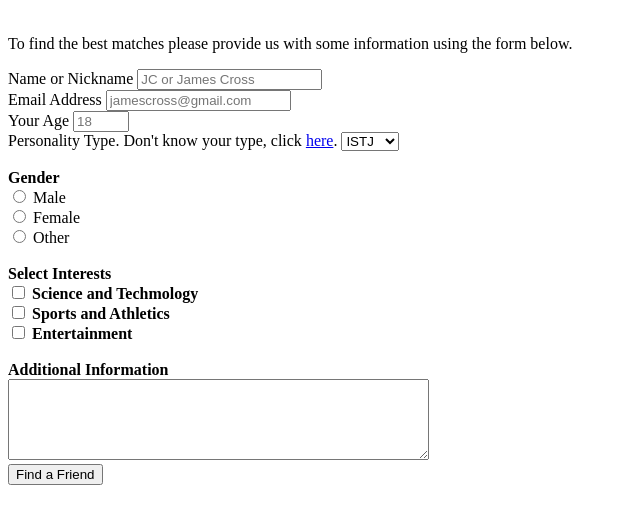
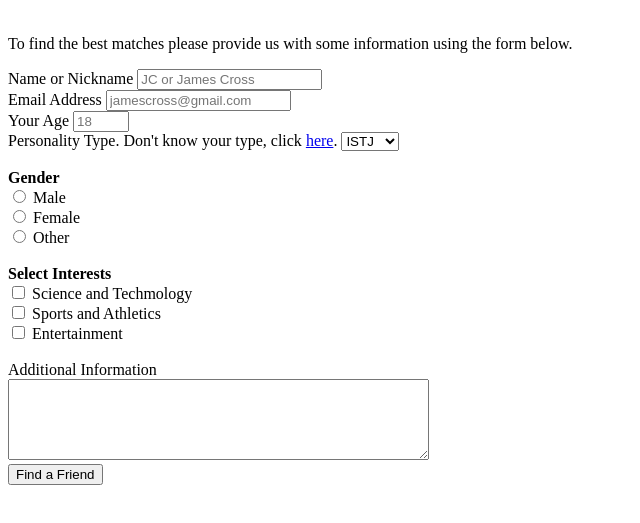
Before and after one commit to Cayton-Tech/Survey_Form, a plain HTML site: page index.html in a window 1280 px wide. Shown: the part 79-602 px from the top of the page, without its empty margins (0-640 px from the left). Drawn offline with Linux system fonts and the light colour scheme.

Commit message:
Update index.html

```diff
--- a/index.html
+++ b/index.html
@@ -60,7 +60,7 @@
         <br>
         <br>
 
-        <label for="interests"> <b>Select Interests<b> </label>
+        <label for="interests"> <b>Select Interests</b> </label>
         <br>
         <input id="checkbox" type="checkbox" name="interests" value="STEM">
         <label for="checkbox">Science and Techmology<label>
```
